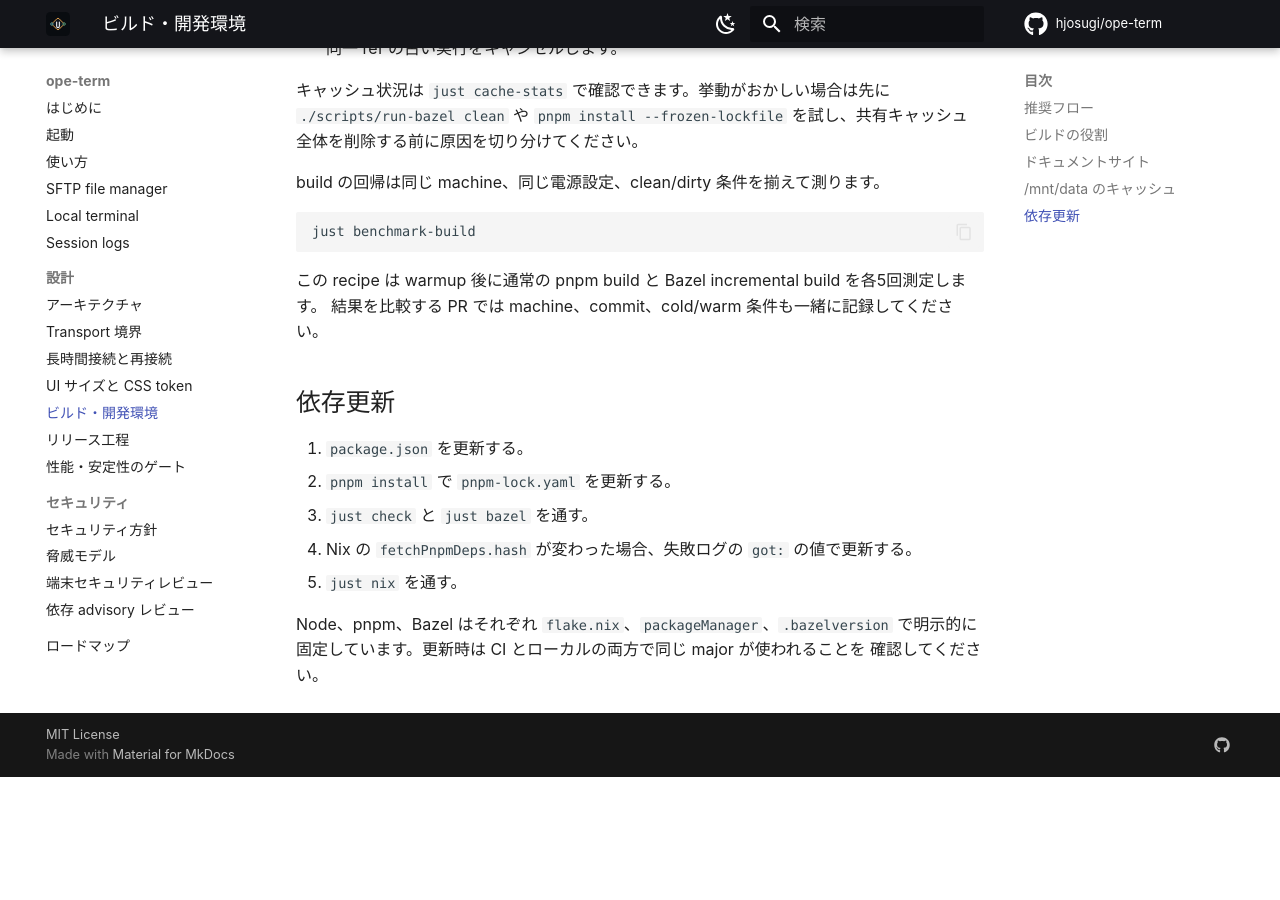
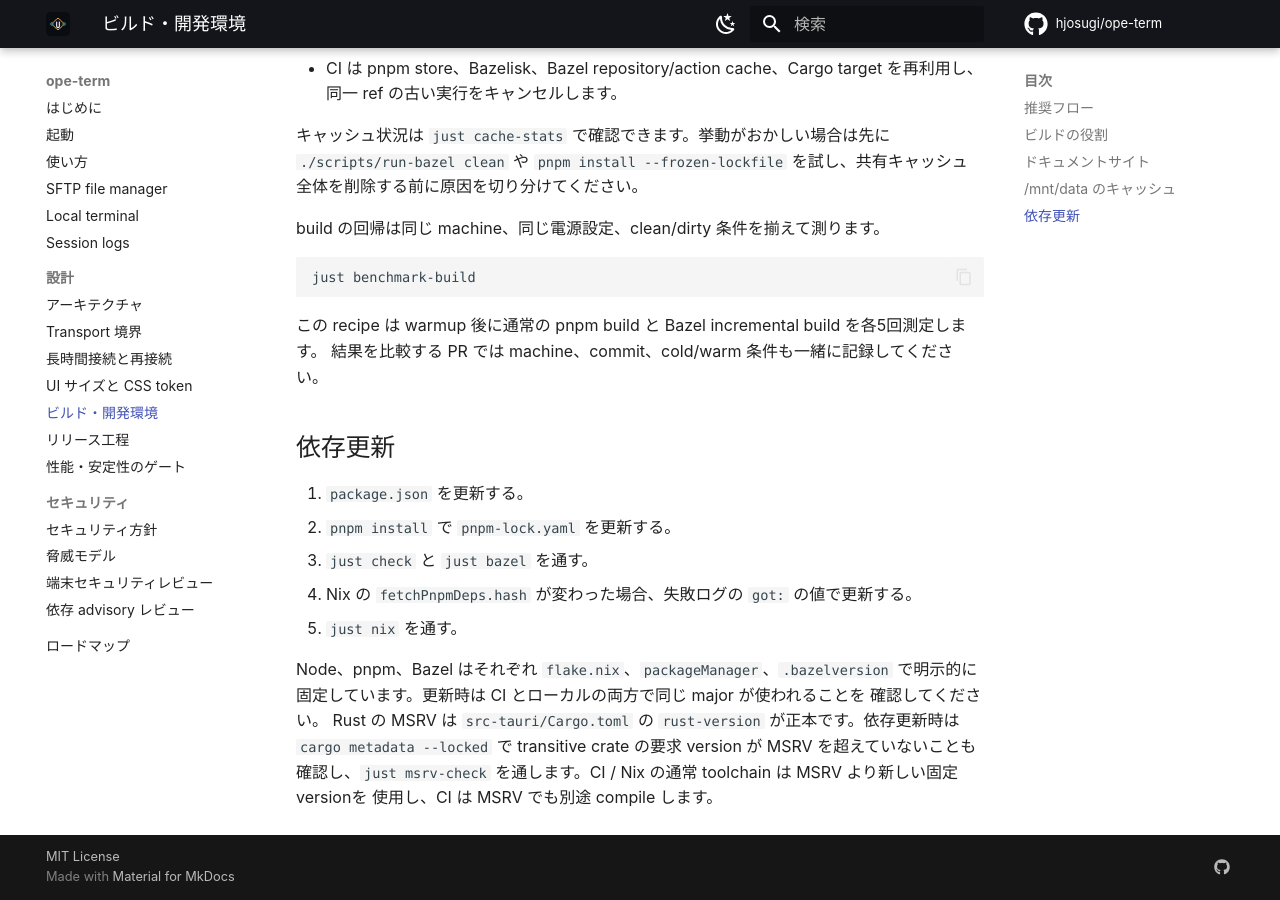
Before and after one commit to hjosugi/ope-term, an MkDocs documentation site: the page built from docs/BUILD.md, in a window 1280 px wide and 900 px high, scrolled down 2976 px. Built offline with MkDocs 1.6.1 and Material for MkDocs 9.7.7, drawn with Linux system fonts in a browser that asks for light colours; comment, search, counter and statistics services are not loaded; before the commit the page ends 3753 px from its top, so only the background shows below that; some of the changed text lies outside the part shown.

Commit message:
build: declare and test supported toolchain floors

```diff
--- a/docs/BUILD.md
+++ b/docs/BUILD.md
@@ -29,6 +29,7 @@ just dev
 | `just version-check` | npm、Cargo、Cargo.lock、Tauri の version 一致を検証 |
 | `just security` | Tauri/CSP policy、pnpm、RustSec のセキュリティ監査 |
 | `just fuzz-check` | 2つのfuzz targetをstable Rustでコンパイル |
+| `just msrv-check` | manifest の Rust MSRV で lockfile 全体をコンパイル |
 | `just fuzz-smoke 30` | nightly + ASanでparserとroute expansionを各30秒fuzz |
 | `just sbom` | CycloneDX JSONの依存SBOMを生成 |
 | `just docs` | MkDocs を strict 生成し、生成 HTML と README の内部 URL / anchor を検証 |
@@ -116,3 +117,7 @@ just benchmark-build
 Node、pnpm、Bazel はそれぞれ `flake.nix`、`packageManager`、`.bazelversion` で明示的に
 固定しています。更新時は CI とローカルの両方で同じ major が使われることを
 確認してください。
+Rust の MSRV は `src-tauri/Cargo.toml` の `rust-version` が正本です。依存更新時は
+`cargo metadata --locked` で transitive crate の要求 version が MSRV を超えていないことも
+確認し、`just msrv-check` を通します。CI / Nix の通常 toolchain は MSRV より新しい固定 versionを
+使用し、CI は MSRV でも別途 compile します。
--- a/package.json
+++ b/package.json
@@ -44,6 +44,6 @@
     "vitest": "^4.1.10"
   },
   "engines": {
-    "node": ">=22"
+    "node": ">=22.12.0"
   }
 }
```
Also changed, not shown: README.md (+1 -1 lines), docs/GETTING_STARTED.md (+2 -2 lines), 3 other files.
